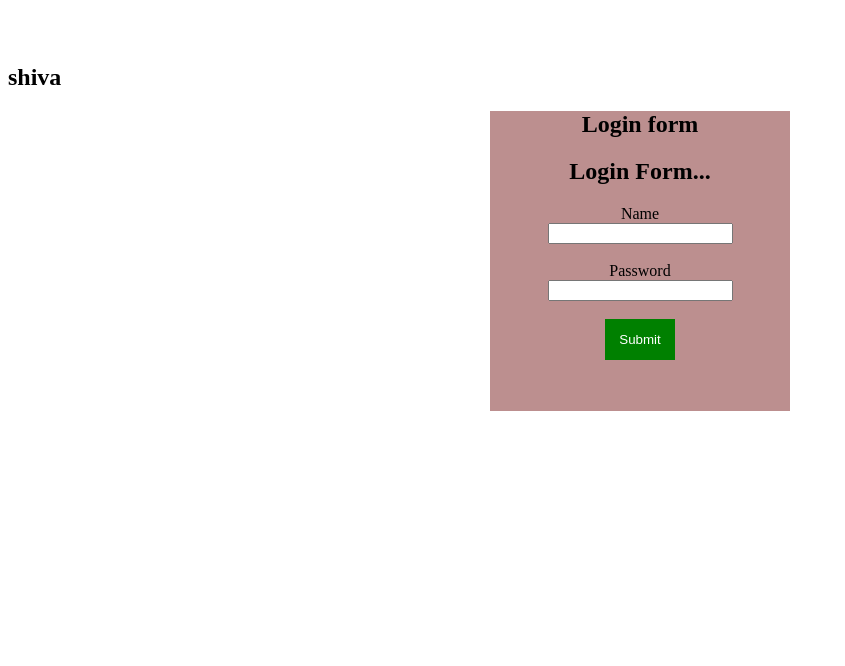
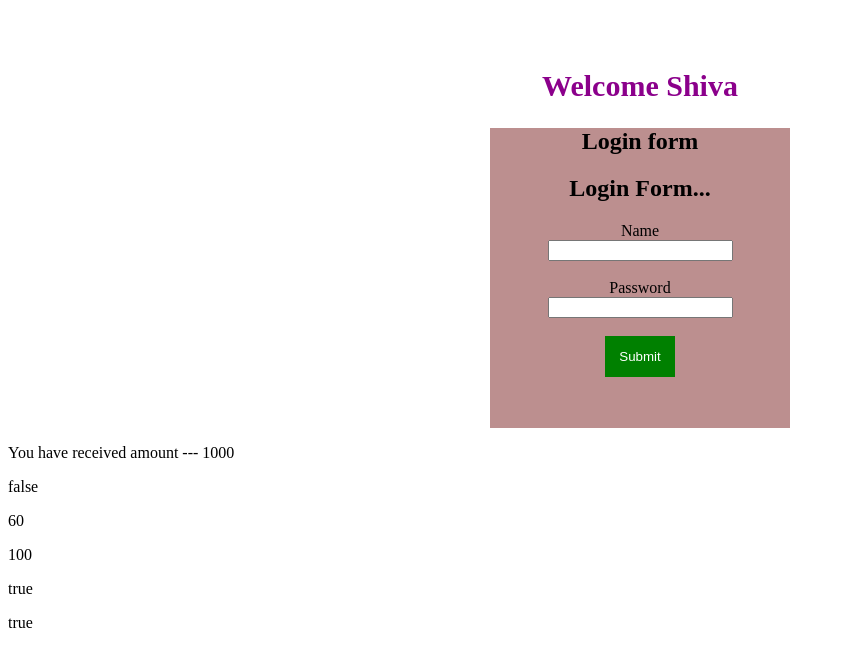
Before and after one commit to shivcharankhanderao/My_Angular_Project, an Angular app in the folder My_First_Project/: page / in a window 1280 px wide. Shown: the top 666 px of the page, without its empty margins (0-845 px from the left). Built offline with nearby package versions, Linux system fonts and the light colour scheme.

Commit message:
string interpollation

```diff
--- a/My_First_Project/src/app/app.component.css
+++ b/My_First_Project/src/app/app.component.css
@@ -13,3 +13,8 @@
     border: none;
     color: white;
 }
+.user-name{
+    color: darkmagenta;
+    font-size: 30px;
+    text-align: center;
+}
--- a/My_First_Project/src/app/app.component.html
+++ b/My_First_Project/src/app/app.component.html
@@ -1,5 +1,6 @@
 <br><br>
-<h2>{{firstName}}</h2>
+<!-- <h2>{{firstName}}</h2> -->
+<h2 class="user-name">Welcome {{studentName}}</h2>
 <div class="container">
   <form>
     <h2>Login form</h2>
@@ -14,3 +15,20 @@
     <button class="sbmt-btn">Submit</button>
   </form>
 </div>
+
+<p>You have received amount --- {{amount}}</p>
+<p>{{isFavCity}}</p>
+<!-- Test case 1: can we use typeof operator into interpollation = no we can not use -->
+<!-- <p>{{typeof(isFavCity)}}</p> -->
+<!-- Test case 2: can we use arithmatic operator into interpollation = yes we can use -->
+<p>{{50+10}}</p>
+<!-- Test case 3: can we use method/function into interpollation = yes we can use -->
+<p>{{testingFunction(30,70)}}</p>
+<!-- test case 4: can we use assignment operator into interpollation = no we can not use
+= -- assignment operator(use to assign value) not possible
+== -- Equality operator(it will check only value equality) it possible
+=== --Equality operator(it will check value as well as datatype) it possible -->
+<!-- <p>{{isFavCity=false}}</p> -->
+<p>{{isFavCity==false}}</p>
+<p>{{isFavCity===false}}</p>
+<!-- <p>{{amount==='1000'}}</p> if datatype is differernt then it will through an error -->
--- a/My_First_Project/src/app/app.component.ts
+++ b/My_First_Project/src/app/app.component.ts
@@ -8,17 +8,27 @@ import { Component } from '@angular/core';
 })
 export class AppComponent {
   title = 'My_First_Project';
-
+  // propertyName: datatype =value/data
   firstName: string = 'shiva';
   firstName1 = 'shiva';
   firstName2!: string; // (!) optional
   surName: any;
   surName2: any = true;
-  formTitle: string = 'Login Form...'
+  formTitle: string = 'Login Form...';
+  studentName='Shiva';
+  amount=1000;
+  isFavCity=false;
+
+  testingFunction(x:number , y:number ){
+
+    return x+y;
+  }
 }
 
 //data binding in angular:
-// two types;
+// two categouries;
 // 1. one way data Binding
 // a.string interpolation {{}}
-// 2. two way data binding
+// b.property binding[]
+// c.Event binding()
+// 2. two way data binding[()]
```
